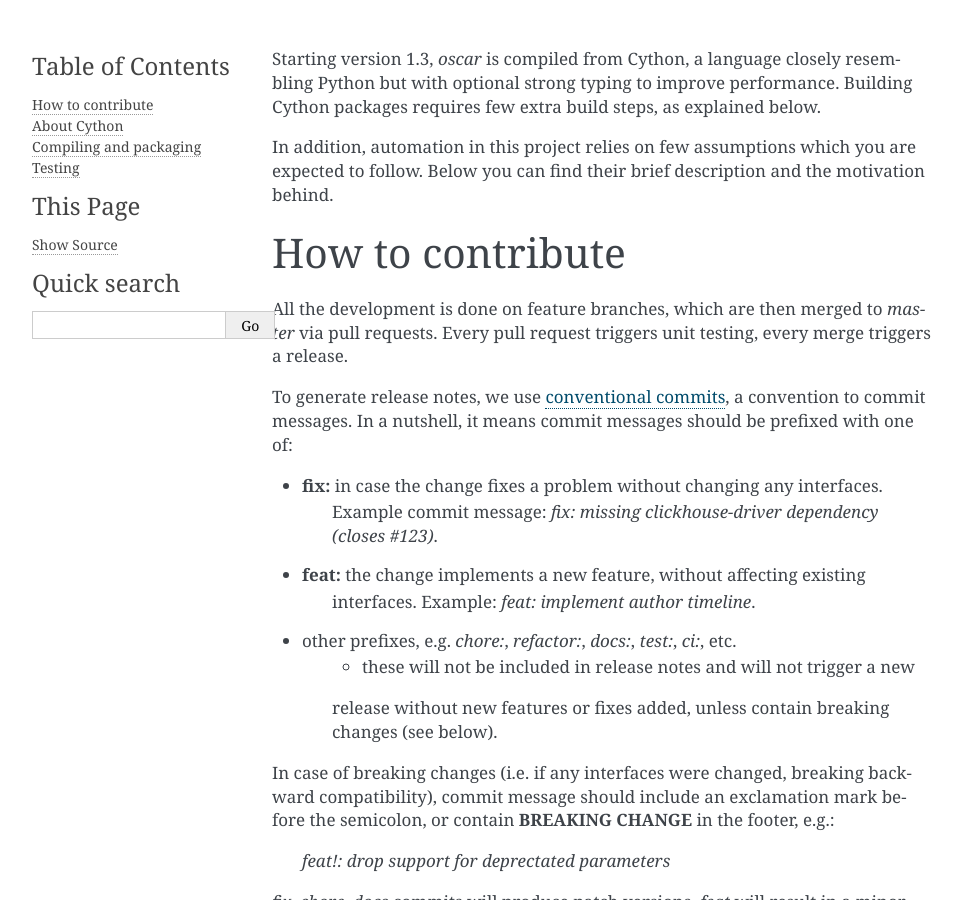
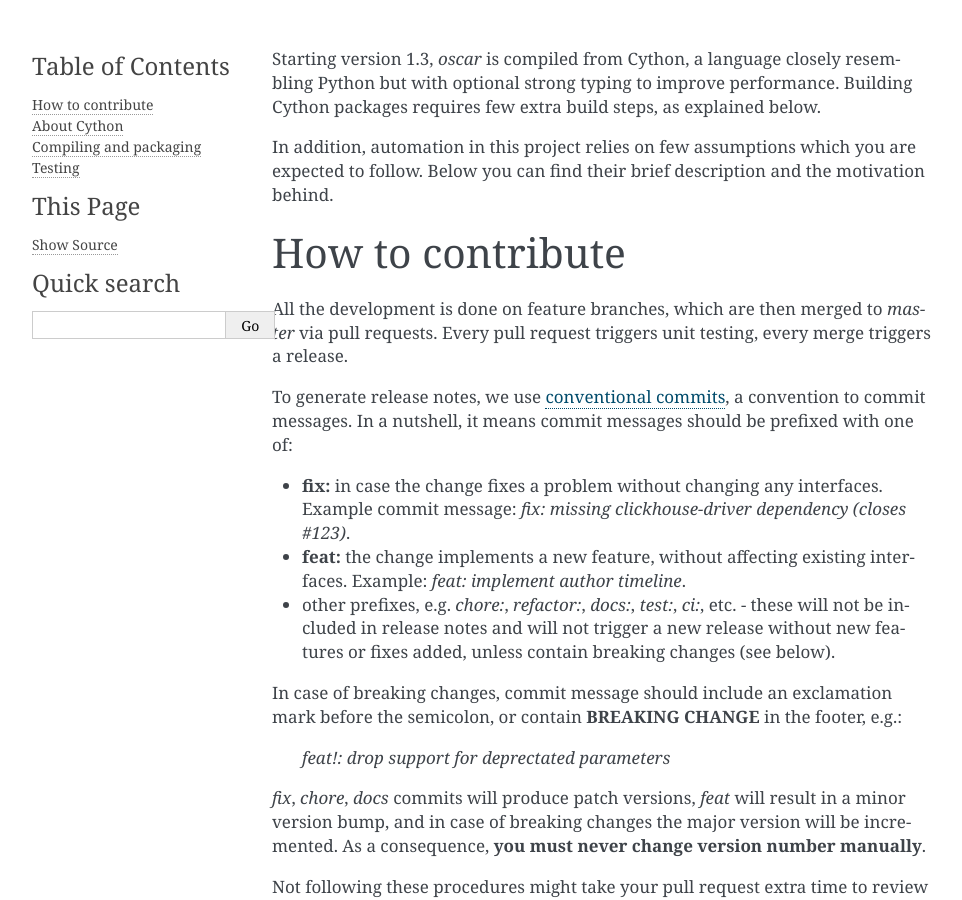
Before and after one commit to ssc-oscar/oscar.py, a Sphinx documentation site: the page built from docs/contribute.rst, in a window 1280 px wide and 900 px high. Shown: the whole window, without its empty margins (8-970 px from the left). Built offline with Sphinx 7.4.7, drawn with Linux system fonts in a browser that asks for light colours.

Commit message:
fix: prevent semantic-release from deleting built packages

```diff
--- a/docs/contribute.rst
+++ b/docs/contribute.rst
@@ -20,17 +20,16 @@
 be prefixed with one of:
 
 - **fix:** in case the change fixes a problem without changing any interfaces.
-    Example commit message: `fix: missing clickhouse-driver dependency (closes #123)`.
+  Example commit message: `fix: missing clickhouse-driver dependency (closes #123)`.
 - **feat:** the change implements a new feature, without affecting existing
-    interfaces. Example: `feat: implement author timeline`.
+  interfaces. Example: `feat: implement author timeline`.
 - other prefixes, e.g. `chore:`, `refactor:`, `docs:`, `test:`, `ci:`, etc.
-    - these will not be included in release notes and will not trigger a new
-    release without new features or fixes added, unless contain breaking changes
-    (see below).
+  - these will not be included in release notes and will not trigger a new
+  release without new features or fixes added, unless contain breaking changes
+  (see below).
 
-In case of breaking changes (i.e. if any interfaces were changed, breaking
-backward compatibility), commit message should include an exclamation mark before
-the semicolon, or contain **BREAKING CHANGE** in the footer, e.g.:
+In case of breaking changes, commit message should include an exclamation mark
+before the semicolon, or contain **BREAKING CHANGE** in the footer, e.g.:
 
     `feat!: drop support for deprectated parameters`
 
--- a/pyproject.toml
+++ b/pyproject.toml
@@ -5,3 +5,5 @@
 version_variable = ['oscar.pyx:__version__', 'docs/conf.py:release']
 # build is performed by manylinux, so skip here
 build_command = ''
+# remove_dist deletes all pre-existing files in dist/, including built by manylinux
+remove_dist = false
```
